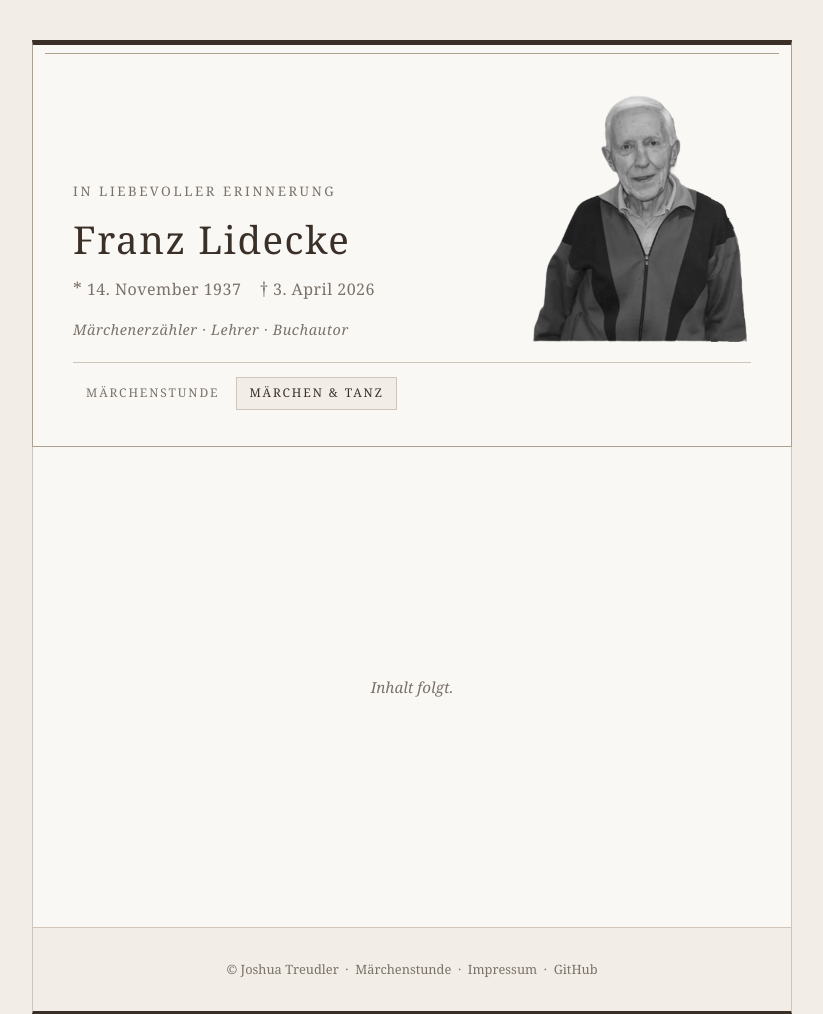
After one commit to Joshua2504/in-erinnerung-an-franz-lidecke, a PHP site: page /maerchen-und-tanz.php in a window 1280 px wide. The commit adds this page. Shown: the whole page, without its empty margins (228-1051 px from the left). Run offline with PHP 8.4, Linux system fonts and the light colour scheme.

Commit message:
feat: add navigation links for Märchenstunde and Märchen & Tanz, and create related pages

```diff
--- a/public/impressum.php
+++ b/public/impressum.php
@@ -20,6 +20,10 @@
             <img src="/images/franz-lidecke-ausgeschnitten-removebg.png" alt="Franz Lidecke">
         </div>
     </div>
+    <nav class="site-nav">
+        <a href="/maerchenstunde.php" class="site-nav-link">Märchenstunde</a>
+        <a href="/maerchen-und-tanz.php" class="site-nav-link">Märchen &amp; Tanz</a>
+    </nav>
 </header>
 
 <main>
--- a/public/index.php
+++ b/public/index.php
@@ -318,6 +318,10 @@ $cap_b = $_SESSION['cap_b'];
     <div class="header-verse">
         <p>Was wir tief in unseren Herzen besitzen,<br>kann uns der Tod nicht rauben.</p>
     </div>
+    <nav class="site-nav">
+        <a href="/maerchenstunde.php" class="site-nav-link">Märchenstunde</a>
+        <a href="/maerchen-und-tanz.php" class="site-nav-link">Märchen &amp; Tanz</a>
+    </nav>
 </header>
 
 <main>
--- /dev/null
+++ b/public/maerchen-und-tanz.php
@@ -0,0 +1,40 @@
+<!DOCTYPE html>
+<html lang="de">
+<head>
+    <meta charset="UTF-8">
+    <meta name="viewport" content="width=device-width, initial-scale=1">
+    <title>Märchen &amp; Tanz – In Erinnerung an Franz Lidecke</title>
+    <meta name="robots" content="index, follow">
+    <link rel="canonical" href="https://franz-lidecke.de/maerchen-und-tanz.php">
+    <link rel="stylesheet" href="style.css">
+</head>
+<body class="body-iframe">
+
+<header class="site-header">
+    <div class="header-inner">
+        <div class="header-text">
+            <p class="in-erinnerung">In liebevoller Erinnerung</p>
+            <h1 class="name">Franz Lidecke</h1>
+            <p class="dates"><span class="date-symbol">*</span> 14. November 1937 &nbsp;&nbsp; <span class="date-symbol">&#8224;</span> 3. April 2026</p>
+            <p class="subtitle">Märchenerzähler &middot; Lehrer &middot; Buchautor</p>
+        </div>
+        <div class="header-photo">
+            <img src="/images/franz-lidecke-ausgeschnitten-removebg.png" alt="Franz Lidecke">
+        </div>
+    </div>
+    <nav class="site-nav">
+        <a href="/maerchenstunde.php" class="site-nav-link">Märchenstunde</a>
+        <a href="/maerchen-und-tanz.php" class="site-nav-link active">Märchen &amp; Tanz</a>
+    </nav>
+</header>
+
+<main class="main-iframe">
+    <iframe src="/maerchen-und-tanz/" title="Märchen &amp; Tanz" allowfullscreen></iframe>
+</main>
+
+<footer>
+    <p>&copy; Joshua Treudler &nbsp;&middot;&nbsp; <a href="/maerchenstunde.php">Märchenstunde</a> &nbsp;&middot;&nbsp; <a href="/impressum.php">Impressum</a> &nbsp;&middot;&nbsp; <a href="https://github.com/Joshua2504/in-erinnerung-an-franz-lidecke/" target="_blank" rel="noopener">GitHub</a></p>
+</footer>
+
+</body>
+</html>
--- /dev/null
+++ b/public/maerchen-und-tanz/index.html
@@ -0,0 +1,24 @@
+<!DOCTYPE html>
+<html lang="de">
+<head>
+    <meta charset="UTF-8">
+    <meta name="viewport" content="width=device-width, initial-scale=1">
+    <title>Märchen &amp; Tanz</title>
+    <style>
+        body {
+            margin: 0;
+            display: flex;
+            align-items: center;
+            justify-content: center;
+            min-height: 100vh;
+            font-family: Georgia, 'Times New Roman', serif;
+            color: #7a7269;
+            background: #faf8f5;
+        }
+        p { font-style: italic; font-size: 0.95rem; }
+    </style>
+</head>
+<body>
+    <p>Inhalt folgt.</p>
+</body>
+</html>
--- a/public/maerchenstunde.php
+++ b/public/maerchenstunde.php
@@ -61,6 +61,10 @@ function h(string $s): string {
             <img src="/images/franz-lidecke-ausgeschnitten-removebg.png" alt="Franz Lidecke">
         </div>
     </div>
+    <nav class="site-nav">
+        <a href="/maerchenstunde.php" class="site-nav-link active">Märchenstunde</a>
+        <a href="/maerchen-und-tanz.php" class="site-nav-link">Märchen &amp; Tanz</a>
+    </nav>
 </header>
 
 <main class="main-wide">
--- a/public/style.css
+++ b/public/style.css
@@ -130,6 +130,39 @@ body {
     font-size: 0.95rem;
     line-height: 1.7;
     margin: 0;
+}
+
+/* ── Site nav ─────────────────────────────────────────── */
+
+.site-nav {
+    margin-top: 20px;
+    padding-top: 14px;
+    border-top: 1px solid var(--color-border);
+    display: flex;
+    gap: 4px;
+    flex-wrap: wrap;
+}
+
+.site-nav-link {
+    font-size: 0.75rem;
+    text-transform: uppercase;
+    letter-spacing: 0.16em;
+    color: var(--color-muted);
+    text-decoration: none;
+    padding: 5px 12px;
+    border: 1px solid transparent;
+    transition: color 0.15s, border-color 0.15s;
+}
+
+.site-nav-link:hover {
+    color: var(--color-accent);
+    border-color: var(--color-border);
+}
+
+.site-nav-link.active {
+    color: var(--color-accent);
+    border-color: var(--color-border);
+    background: var(--color-bg);
 }
 
 /* ── Main content ─────────────────────────────────────── */
@@ -719,6 +752,30 @@ footer a:hover {
     }
 }
 
+/* ── Märchen & Tanz iframe page ──────────────────────── */
+
+.body-iframe {
+    padding-bottom: 0;
+}
+
+main.main-iframe {
+    max-width: 760px;
+    margin: 0 auto;
+    background: var(--color-surface);
+    border: 1px solid var(--color-border);
+    border-top: none;
+    padding: 0;
+    overflow: hidden;
+}
+
+main.main-iframe iframe {
+    display: block;
+    width: 100%;
+    height: calc(100vh - 360px);
+    min-height: 480px;
+    border: none;
+}
+
 /* ── Märchenstunde callout (index.php) ────────────────── */
 
 .marchen-video-callout {
```
